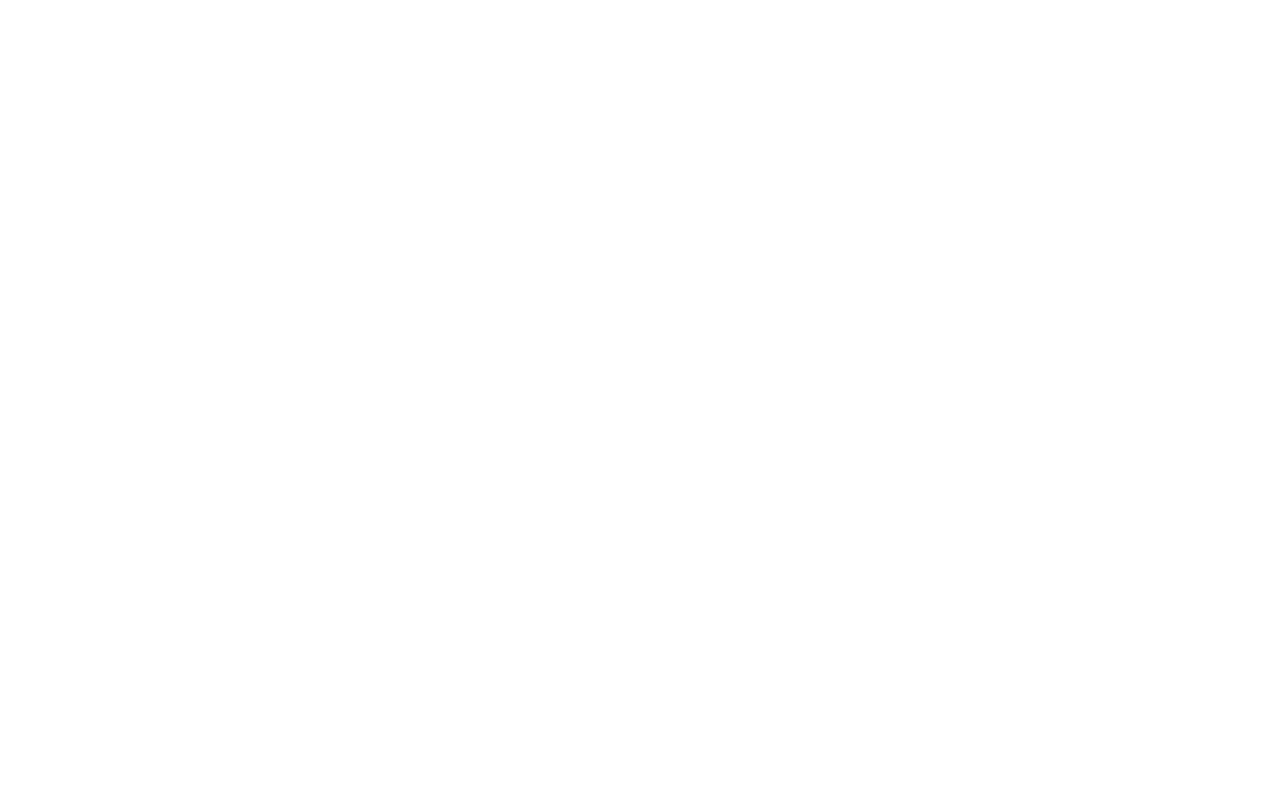
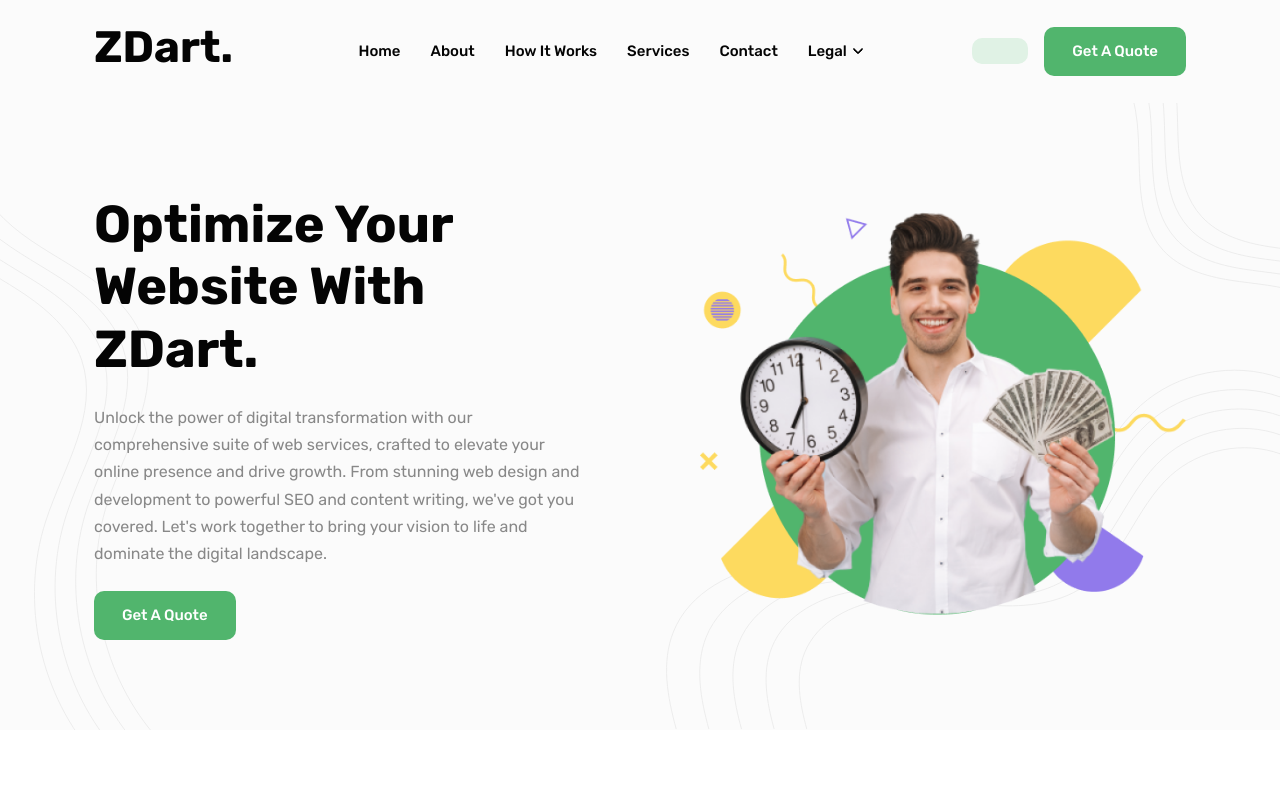
Before and after one commit to anishkumar-0502/ZDart, a React (Create React App) app: page / in a window 1280 px wide. Shown: the top 800 px of the page. Built offline with nearby package versions, Linux system fonts and the light colour scheme.

Commit message:
updated route

```diff
--- a/src/App.js
+++ b/src/App.js
@@ -24,7 +24,7 @@
 
   return (
     <Router>
-      <Route exact path="/ZDart" component={Home} />
+      <Route exact path="/" component={Home} />
       <Route path="/about" component={About} />
       <Route path="/how-it-works" component={HowItWorks} />
       {/* //Service */}
```
